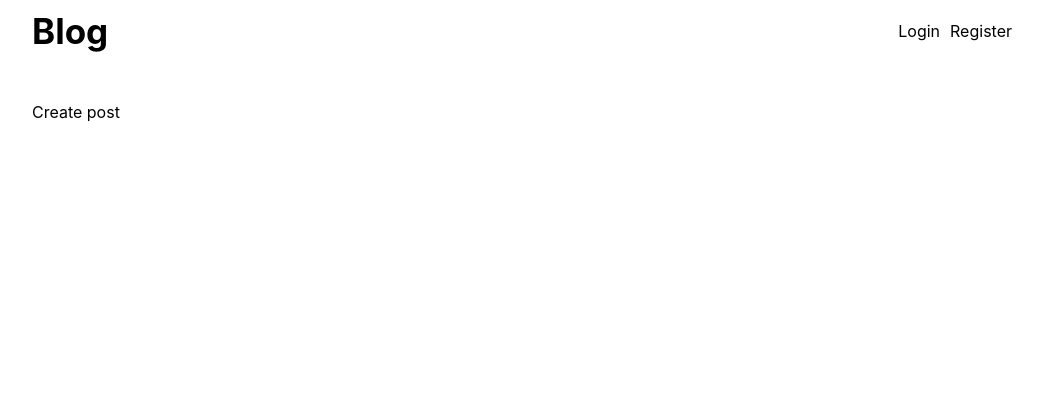
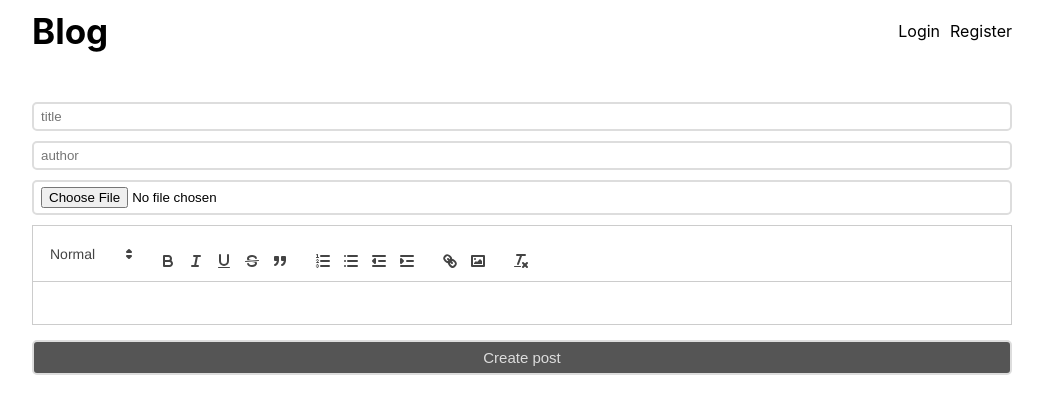
Before and after one commit to NR213/Blog-React, a React (Create React App) app in the folder my-app/: page /create in a window 1280 px wide. Shown: the top 414 px of the page, without its empty margins (118-1161 px from the left). Built offline with nearby package versions, Linux system fonts and the light colour scheme; no server answers.

Commit message:
added blog function

```diff
--- a/my-app/src/App.css
+++ b/my-app/src/App.css
@@ -56,7 +56,7 @@ form input{
   padding: 5px 7px;
 }
 
-form button{
+form.login button, form.register button{
   display: block;
   width: 100%;
   border-radius: 5px;
@@ -68,6 +68,20 @@ form button{
 
 }
 
-form h1{
+form.createpost button{
+  display: block;
+  width: 100%;
+  border-radius: 5px;
+  border: 2px solid #ddd;
+  margin-top: 15px;
+  background-color: #555;
+  color: #ddd;
+  padding: 7px 0;
+  font-size: 15px;
+
+
+}
+
+form.login h1, form.register h1{
   text-align: center;
 }
--- a/my-app/src/pages/createpost.js
+++ b/my-app/src/pages/createpost.js
@@ -1,5 +1,46 @@
+import ReactQuill from "react-quill"
+import React, { useContext, useEffect, useState } from "react";
+import 'react-quill/dist/quill.snow.css';
+
+const modules = {
+    toolbar: [
+      [{ header: [1, 2, false] }],
+      ['bold', 'italic', 'underline', 'strike', 'blockquote'],
+      [
+        { list: 'ordered' },
+        { list: 'bullet' },
+        { indent: '-1' },
+        { indent: '+1' },
+      ],
+      ['link', 'image'],
+      ['clean'],
+    ],
+  };
 export default function Createpost(){
+    const [title, setTitle] = useState('');
+    const [author, setAuthor] = useState('');
+    const [content, setContent] = useState('');
+    const [files, setFiles] = useState('');
+
+    function createNewPost(ev){
+        const data = FormData();
+        data.set('title',title)
+        data.set('author',author)
+        data.set('content',content)
+        data.set('files',files[0])
+        fetch('http://localhost:4000/post', {
+            method: 'POST',
+            body: data,
+        })
+    }
+
     return(
-        <div>Create post</div>
+        <form className="createpost" onSubmit={createNewPost}>
+            <input type="title" placeholder="title" value = {title} onChange = {ev => setTitle(ev.target.value)}></input>
+            <input type="text" placeholder="author" value = {author} onChange = {ev => setAuthor(ev.target.value)}></input>
+            <input type="file"  onChange = {ev => setFiles(ev.target.files)}></input>
+            <ReactQuill value={content} onChange = {newValue => setContent(newValue)} modules={modules}/>
+            <button >Create post</button>
+        </form>
     );
 }
--- /dev/null
+++ b/package.json
@@ -0,0 +1,5 @@
+{
+  "dependencies": {
+    "react-quill": "^2.0.0"
+  }
+}
```
Also changed, not shown: 1 other file (tests, documents, lock files or other folders).
